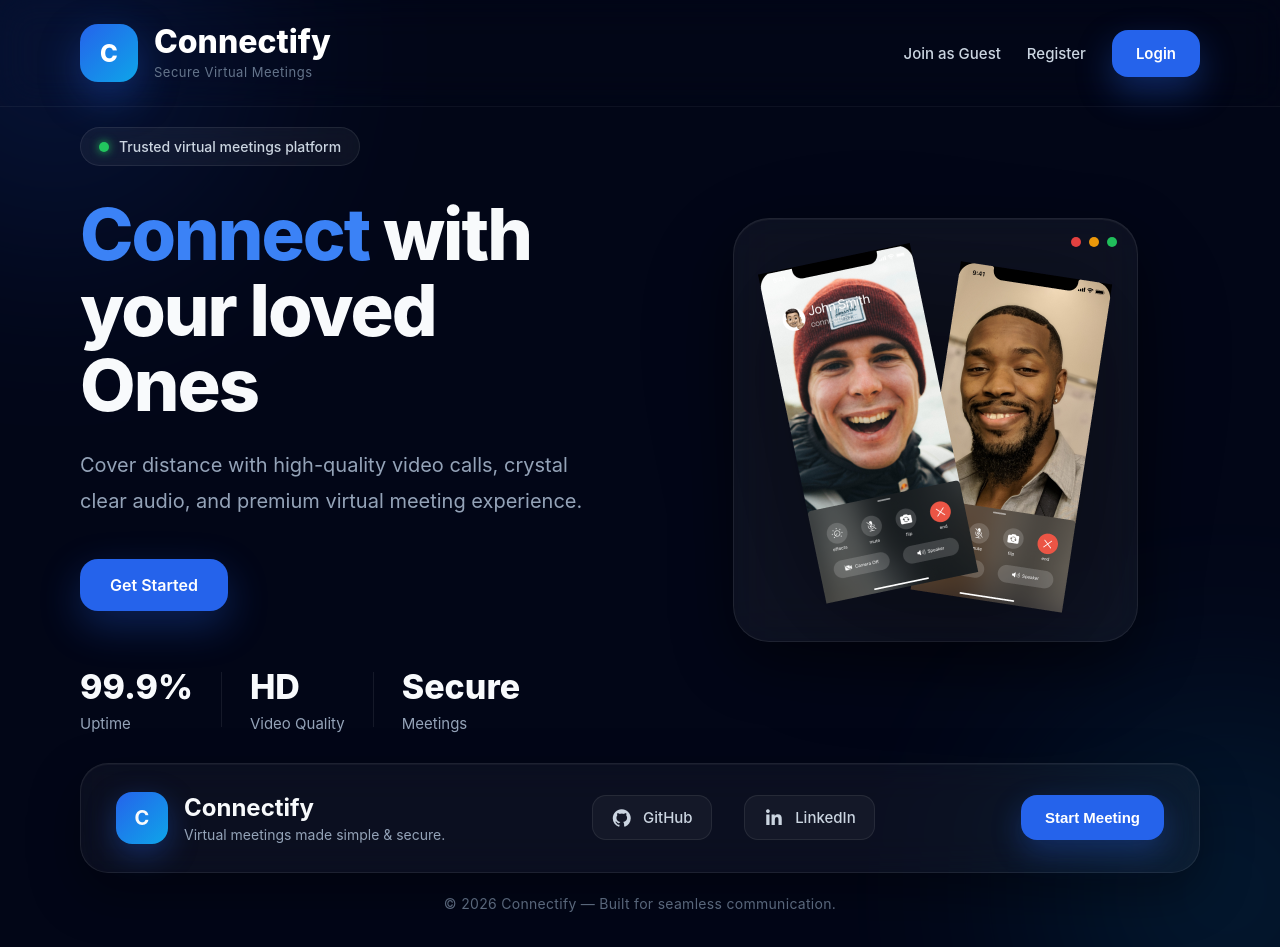
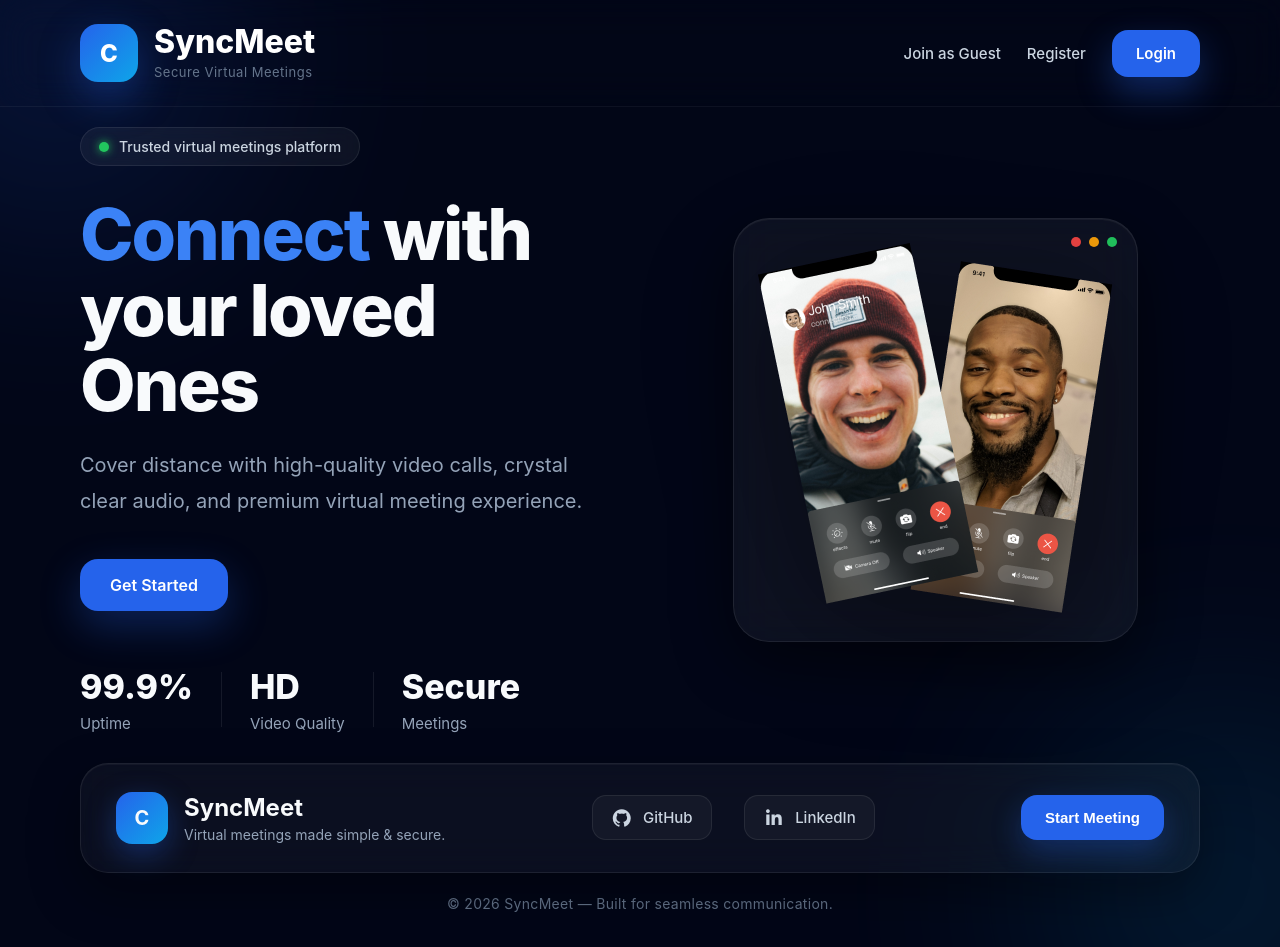
Before and after one commit to iamvasim/SyncMeet, a React (Create React App) app in the folder frontend/: page / in a window 1280 px wide. Built offline with nearby package versions, Linux system fonts and the light colour scheme.

Commit message:
changed project name to SyncMeet

```diff
--- a/frontend/src/pages/VideoMeet.jsx
+++ b/frontend/src/pages/VideoMeet.jsx
@@ -530,7 +530,7 @@ export default function VideoMeetComponent() {
 
                             <div className={styles.chatHeader}>
                                 <h1>Meeting Chat</h1>
-                                <p>Connectify Messaging</p>
+                                <p>SyncMeet Messaging</p>
                             </div>
 
                             <div className={styles.chattingDisplay}>
--- a/frontend/src/pages/authentication.jsx
+++ b/frontend/src/pages/authentication.jsx
@@ -89,7 +89,7 @@ export default function Authentication() {
                                 C
                             </div>
 
-                            <h1>Connectify</h1>
+                            <h1>SyncMeet</h1>
 
                         </div>
 
--- a/frontend/src/pages/history.jsx
+++ b/frontend/src/pages/history.jsx
@@ -74,7 +74,7 @@ export default function History() {
 
                     <div>
                         <h2>Meeting History</h2>
-                        <p>Your recent Connectify meetings</p>
+                        <p>Your recent SyncMeet meetings</p>
                     </div>
 
                 </div>
--- a/frontend/src/pages/home.jsx
+++ b/frontend/src/pages/home.jsx
@@ -36,7 +36,7 @@ function HomeComponent() {
                         C
                     </div>
 
-                    <h2>Connectify</h2>
+                    <h2>SyncMeet</h2>
 
                 </div>
 
--- a/frontend/src/pages/landing.jsx
+++ b/frontend/src/pages/landing.jsx
@@ -23,7 +23,7 @@ export default function LandingPage() {
 
     <div className="landingBrandContainer">
 
-        <h2>Connectify</h2>
+        <h2>SyncMeet</h2>
 
         <span>
             Secure Virtual Meetings
@@ -137,7 +137,7 @@ export default function LandingPage() {
               <div className="meetingFooterLogoBox">C</div>
 
               <div>
-                <h2>Connectify</h2>
+                <h2>SyncMeet</h2>
                 <p>Virtual meetings made simple & secure.</p>
               </div>
             </div>
@@ -180,7 +180,7 @@ export default function LandingPage() {
 
         {/* Bottom */}
         <div className="meetingFooterBottom">
-          <p>© 2026 Connectify — Built for seamless communication.</p>
+          <p>© 2026 SyncMeet — Built for seamless communication.</p>
         </div>
       </footer>
     </div>
```
